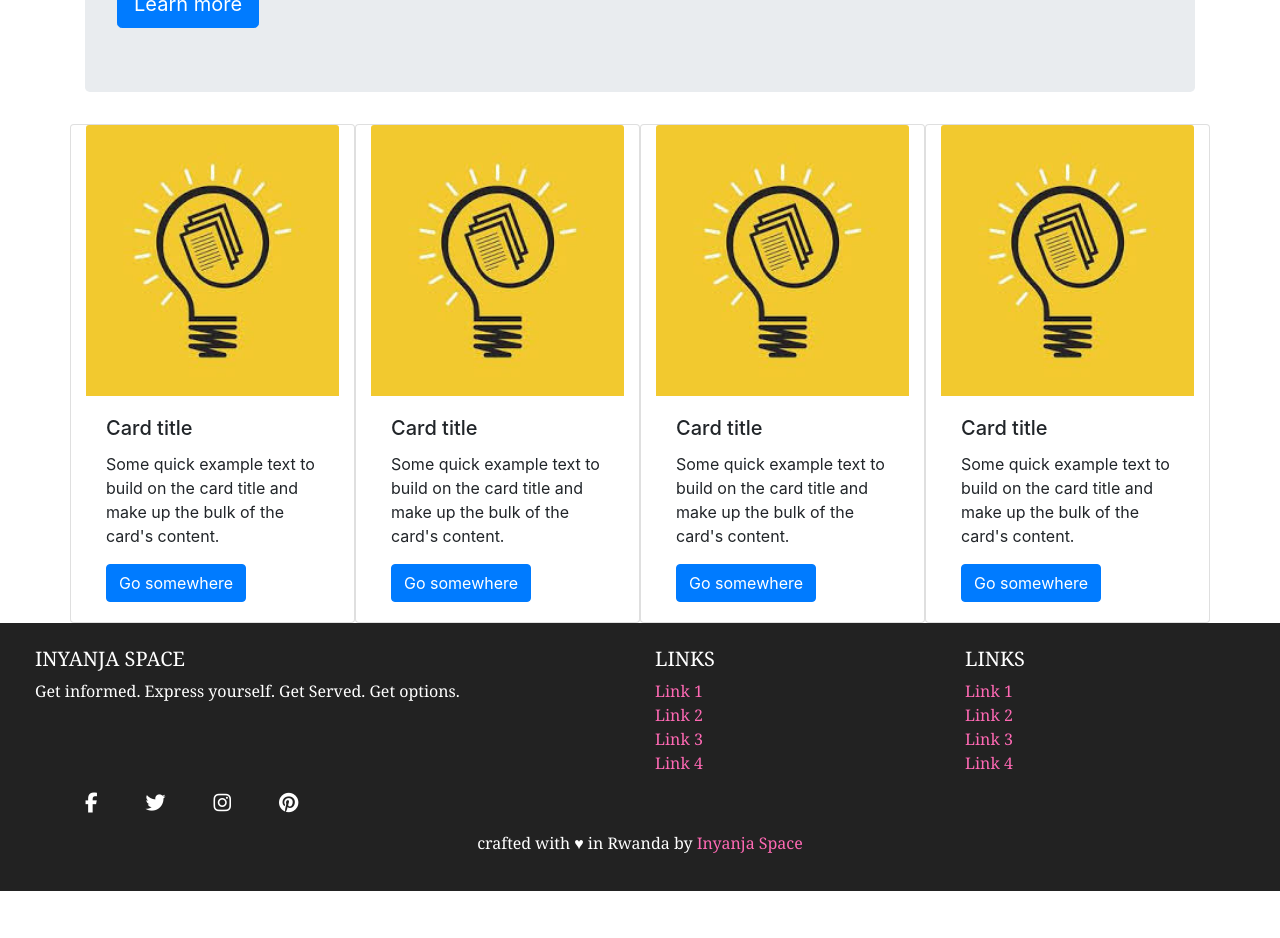
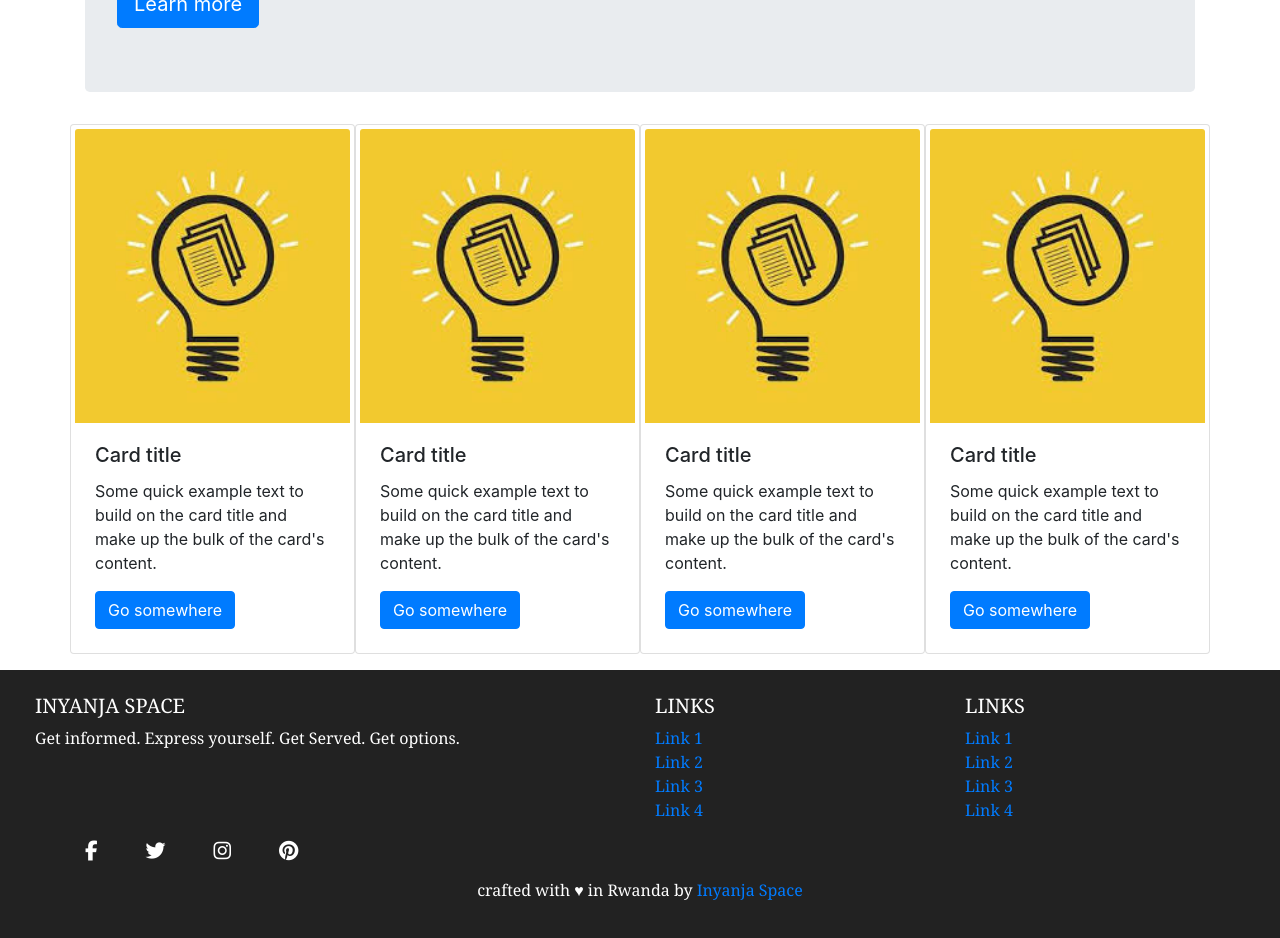
Before and after one commit to PeterLion/inyanjacourseui-react, a React (Create React App) app: page / in a window 1280 px wide. Shown: the part 380-1318 px from the top of the page. Before the commit the page ends 1271 px from the top, so only its background shows below. Built offline with nearby package versions, Linux system fonts and the light colour scheme.

Commit message:
I have added margin bottom on course card

```diff
--- a/src/assets/css/custom.css
+++ b/src/assets/css/custom.css
@@ -88,10 +88,6 @@ footer {
     font-family: Georgia, Times, serif;
 }
 
-footer a {
-    color: hotpink;
-}
-
 /* Media Queries */
 
 @media only screen and ( max-width : 568px ) {
@@ -103,3 +99,7 @@ footer a {
     }
 
 }
+
+.course-card{
+    width: 5px !important;
+}
--- a/src/components/Layout/Landing.js
+++ b/src/components/Layout/Landing.js
@@ -16,7 +16,7 @@ class Landing extends Component {
                         </div>
                     </div>
                 </div>
-                <div className="row">
+                <div className="row mb-3">
                     <NewCourses />
                     <NewCourses />
                     <NewCourses />
--- a/src/components/course/newCourse.js
+++ b/src/components/course/newCourse.js
@@ -4,7 +4,7 @@ import icon from "../../images/project_icon.jpg"
 class newCourse extends Component {
     render() {
         return (
-            <div className="card col-md-3">
+            <div className="card course-card col-md-3 p-1">
                 <img src={icon} className="card-img-top" alt="..." />
                 <div className="card-body">
                     <h5 className="card-title">Card title</h5>
--- a/src/components/program/ProgramItem.js
+++ b/src/components/program/ProgramItem.js
@@ -12,7 +12,7 @@ class ProgramItem extends Component {
     render() {
         const { program } = this.props
         return (
-            <div className="card col-md-3">
+            <div className="card col-md-3 p-1">
                 <img src={project_icon} className="card-img-top" alt="..."></img>
                 <div className="card-body">
                     <h5 className="card-title">{program.name}</h5>
```
